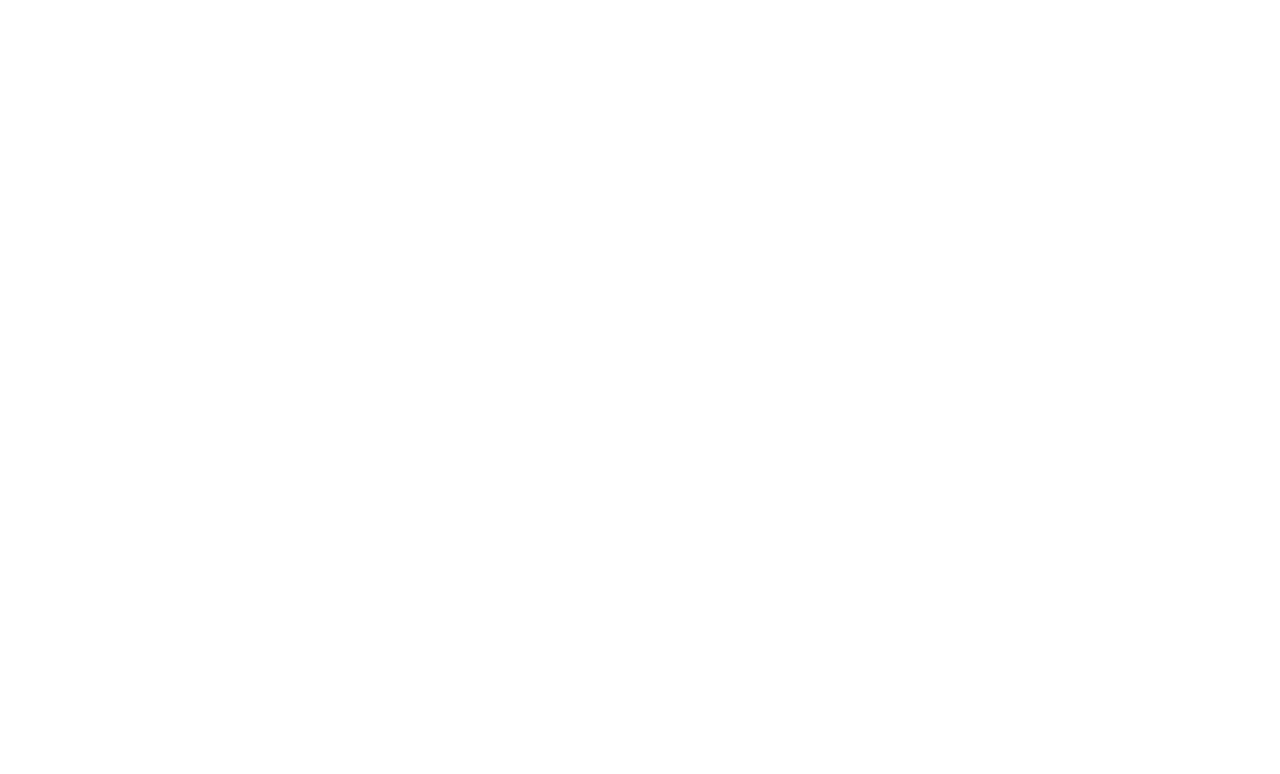
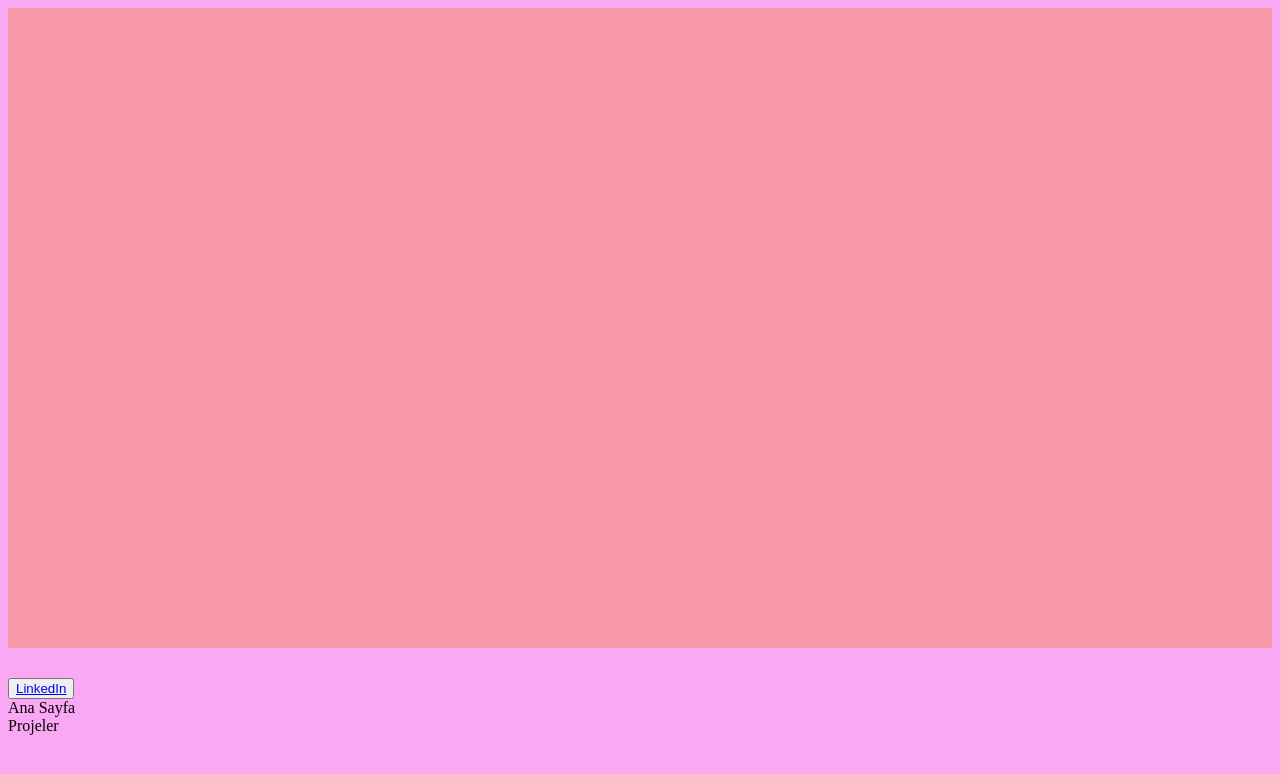
Before and after one commit to fsepici/resume, a plain HTML site: page index.html in a window 1280 px wide. Drawn offline with Linux system fonts and the light colour scheme.

Commit message:
25agustos

```diff
--- a/assets/styles/styles.css
+++ b/assets/styles/styles.css
@@ -0,0 +1,26 @@
+:root{
+    --primary:#faa7f4;
+    --secondary:#f798ab;
+
+}
+
+*{
+    box-sizing: border-box;
+}
+
+body{
+    background-color: var(--primary);
+}
+
+.navbar-container{
+width: 100%;
+height: 5rem;
+background-color: var(--secondary);
+}
+
+.main-container{
+width: 100%;
+height: 35rem;
+background-color: var(--secondary);
+margin-bottom: 30px;
+}
--- a/index.html
+++ b/index.html
@@ -7,6 +7,18 @@
     <link rel="stylesheet" href="assets/styles/styles.css">
 </head>
 <body>
+<div class="navbar-container"></div>
+<div class="main-container"></div>
+<div class="footer-container"></div>
 
+    <div>
+        <button><a href="https://www.linkedin.com/in/furkan-sepici/">LinkedIn</a>
+
+        </button>
+        <div>Ana Sayfa</div>
+        <div>Projeler</div>
+        <div></div>
+        <div></div>
+    </div>
 </body>
 </html>
```
Also changed, not shown: 1 other file.
